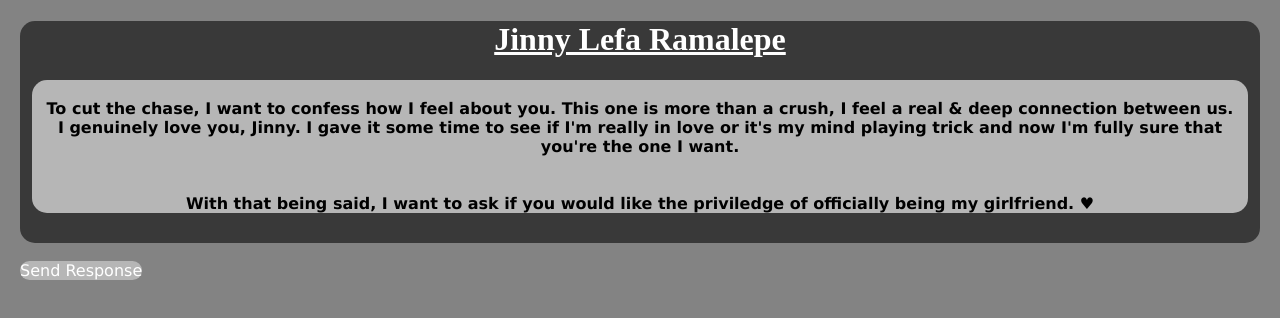
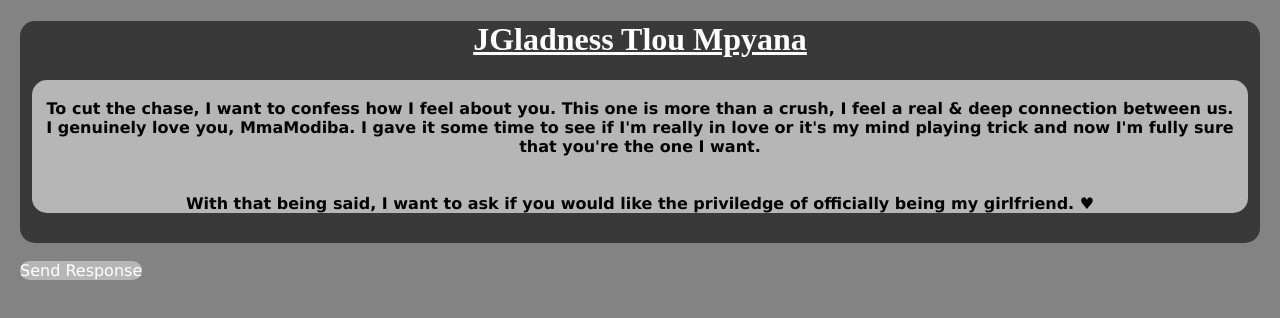
Before and after one commit to Emzat232/gladness, a plain HTML site: page page4.html in a window 1280 px wide. Drawn offline with Linux system fonts and the light colour scheme; a script that the page names is missing.

Commit message:
Update page4.html

```diff
--- a/page4.html
+++ b/page4.html
@@ -12,12 +12,12 @@ Online HTML, CSS and JavaScript editor to run code online.
 </head>
 
 <div class="body">
-  <h1>Jinny Lefa Ramalepe</h1>
+  <h1>JGladness Tlou Mpyana</h1>
   <div class="p">
     <br>
 To cut the chase, I want to confess how I feel about you. This one is more than a crush, I feel a real & deep connection between us.
     <br>
- I genuinely love you, Jinny. I gave it some time to see if I'm really in love or it's my mind playing trick and now I'm fully sure that you're the one I want.
+ I genuinely love you, MmaModiba. I gave it some time to see if I'm really in love or it's my mind playing trick and now I'm fully sure that you're the one I want.
       <br><br>
         <br>
 With that being said, I want to ask if you would like the priviledge of officially being my girlfriend. &#9829;
```
